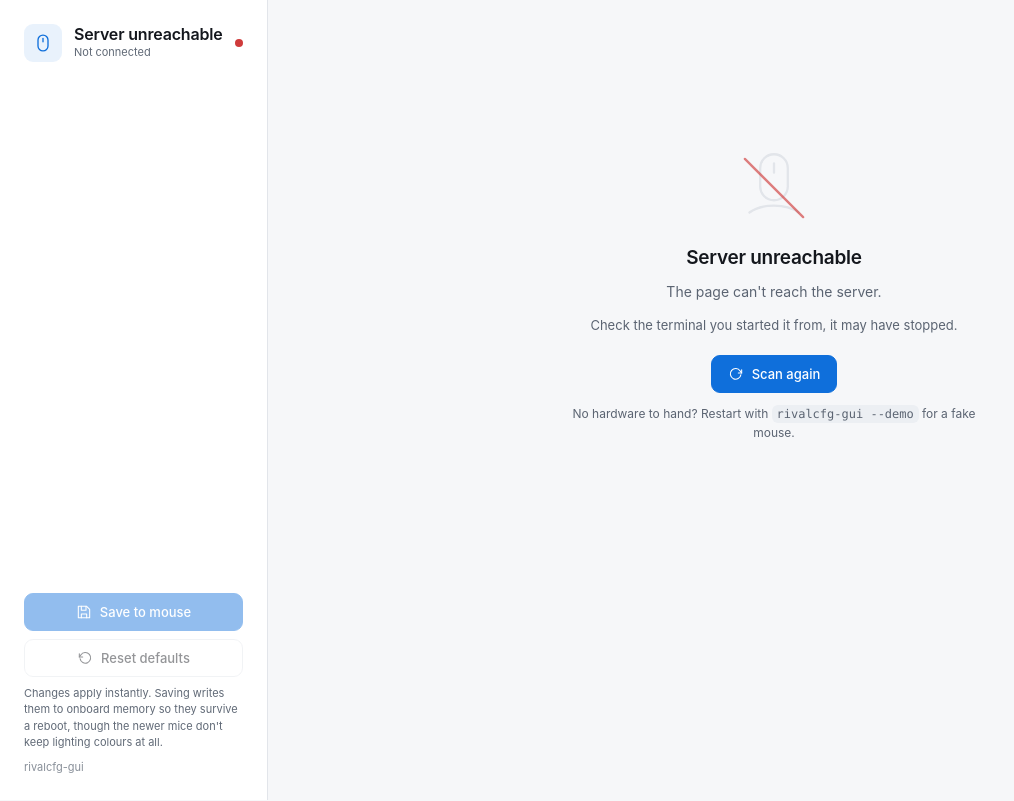
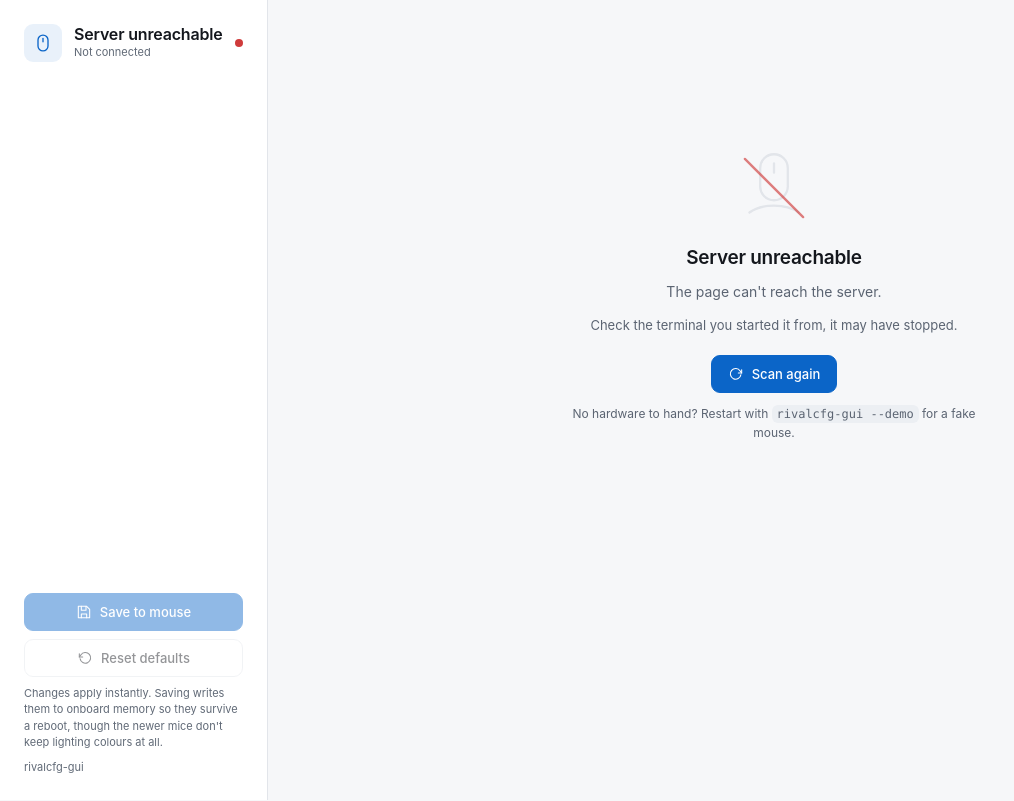
Before and after one commit to NotAFlightRisk/steely-mouse, a Flask app: template rivalcfg_gui/templates/index.html in a window 1280 px wide. Shown: the whole page, without its empty margins (0-1014 px from the left). Run offline with Flask 3, Linux system fonts and the light colour scheme; the template is opened without the code that fills it, so the values that code supplies are empty.

Commit message:
fix: light theme accent and version label now pass AA contrast

```diff
--- a/rivalcfg_gui/static/app.css
+++ b/rivalcfg_gui/static/app.css
@@ -59,9 +59,9 @@
     --text: #14171d;
     --muted: #5b6472;
     --faint: #616a77;
-    --accent: #0f6fdb;
+    --accent: #0b65c8;
     --accent-ink: #fff;
-    --accent-dim: rgb(15 111 219 / 0.09);
+    --accent-dim: rgb(11 101 200 / 0.09);
     --ok: #14804f;
     --warn: #a76c07;
     --danger: #cf3b3b;
@@ -128,7 +128,7 @@ input { caret-color: var(--accent); }
 }
 .rail__foot { margin-block-start: auto; display: grid; gap: var(--s2); }
 .rail__note { font-size: var(--t-xs); line-height: 1.5; color: var(--faint); }
-.rail__ver { font-size: var(--t-xs); color: var(--faint); opacity: 0.75; }
+.rail__ver { font-size: var(--t-xs); color: var(--faint); }
 
 /* ---- device + battery ------------------------------------------------ */
 .device { display: grid; grid-template-columns: auto minmax(0, 1fr) auto; align-items: center; gap: var(--s3); }
```
